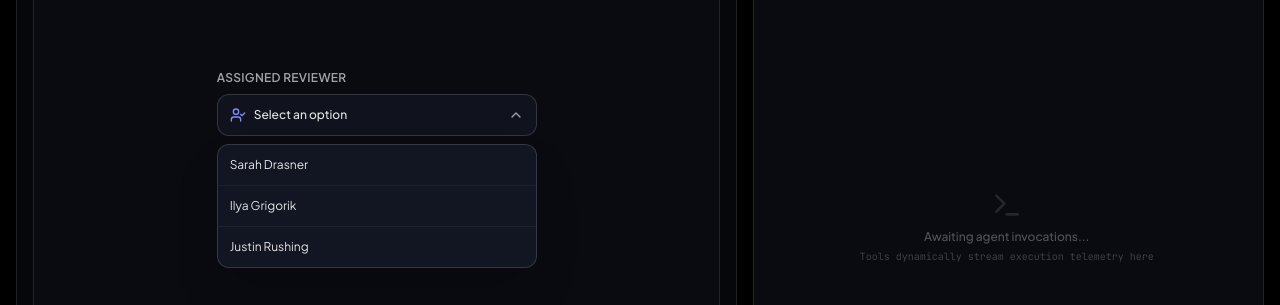
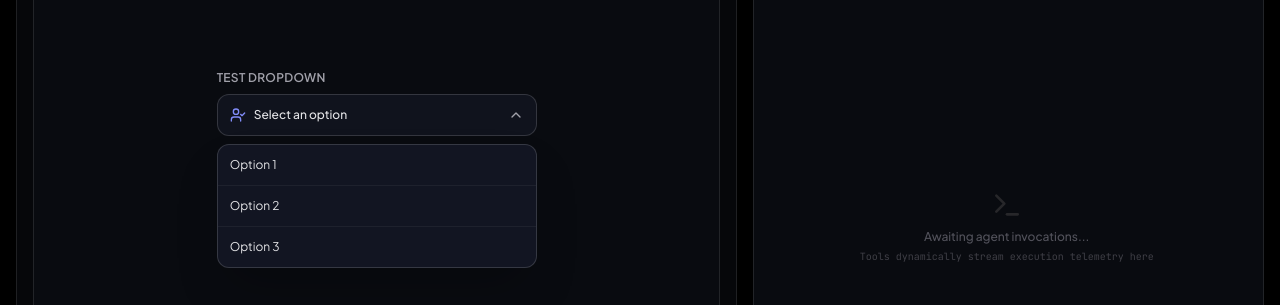
Before and after one commit to AmanM006/AriaLens, a React (Vite) app: page / in a window 1280 px wide. Shown: the part 294-599 px from the top of the page. Built offline with nearby package versions, Linux system fonts and the light colour scheme.

Commit message:
style: remove confusing dummy text from combobox fixture

```diff
--- a/src/components/Fixtures.tsx
+++ b/src/components/Fixtures.tsx
@@ -118,7 +118,7 @@ export const Fixtures: React.FC<FixturesProps> = ({ activeFixture, appliedPatche
       {/* FIXTURE 2: Silent Combobox */}
       {activeFixture === 'combobox' && (
         <div className="max-w-xs w-full mx-auto py-6">
-          <label className="block text-xs font-semibold tracking-wide uppercase text-zinc-400 mb-2">Assigned Reviewer</label>
+          <label className="block text-xs font-semibold tracking-wide uppercase text-zinc-400 mb-2">Test Dropdown</label>
           {/* Broken: div clicker without role="combobox", aria-expanded, tabindex="0" */}
           <div
             id="custom-combobox"
@@ -135,7 +135,7 @@ export const Fixtures: React.FC<FixturesProps> = ({ activeFixture, appliedPatche
 
           {isOpen && (
             <div id="combobox-options" className="mt-2 bg-[#121522] border border-white/15 rounded-xl shadow-2xl overflow-hidden divide-y divide-white/5">
-              {['Sarah Drasner', 'Ilya Grigorik', 'Justin Rushing'].map((name) => (
+              {['Option 1', 'Option 2', 'Option 3'].map((name) => (
                 <div
                   key={name}
                   onClick={() => { setSelectedItem(name); setIsOpen(false); }}
```
